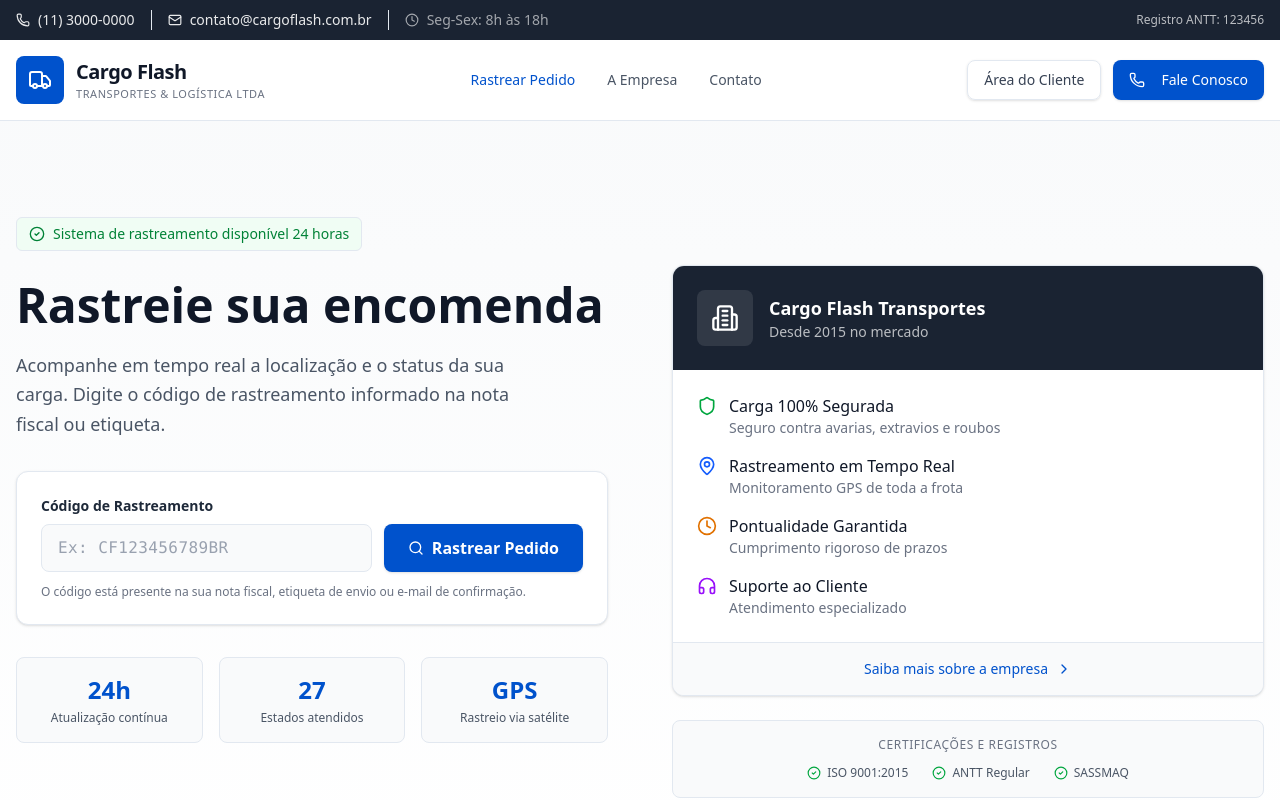
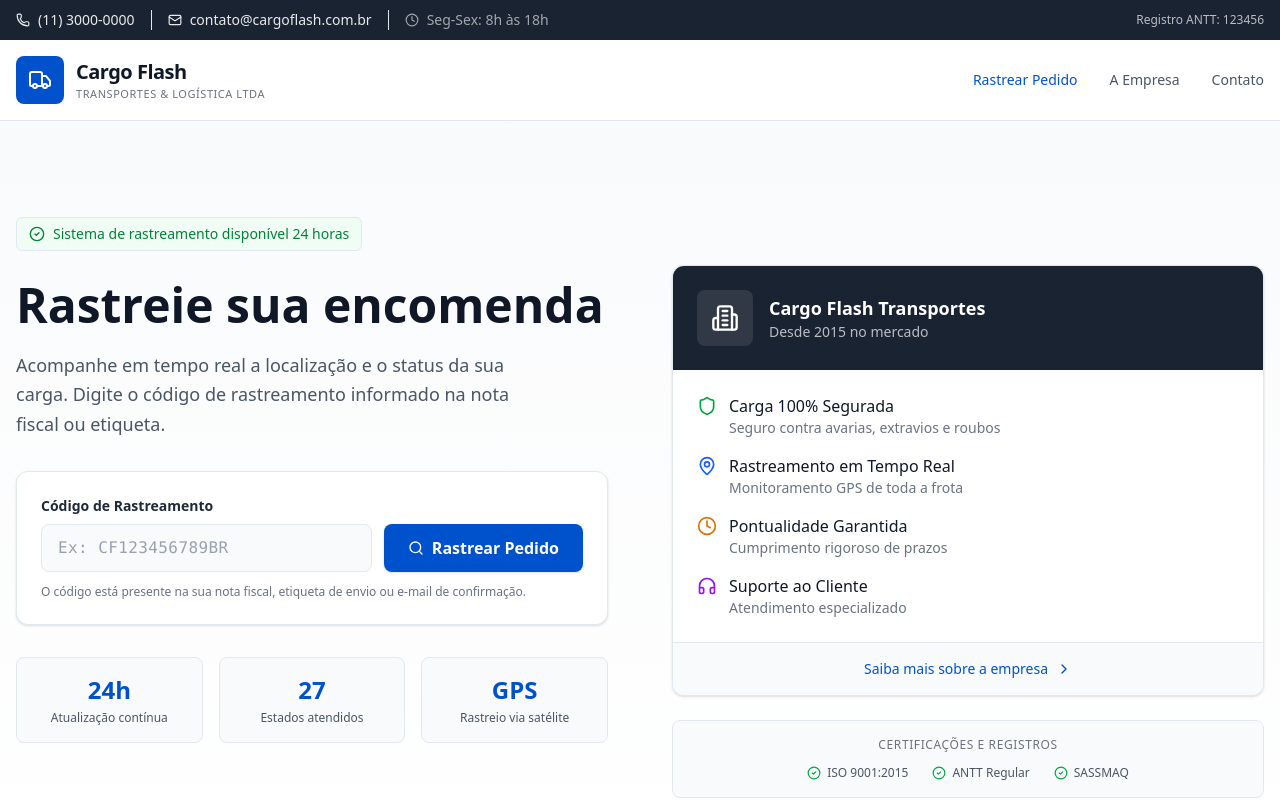
Before and after one commit to cargo-flash/cargo-flash, a Next.js app: page / in a window 1280 px wide. Shown: the top 800 px of the page. Built offline with nearby package versions, Linux system fonts and the light colour scheme.

Commit message:
Remove header buttons, addresses, and cargo specs

```diff
--- a/app/contato/page.tsx
+++ b/app/contato/page.tsx
@@ -97,13 +97,7 @@ export default function ContatoPage() {
                             <Link href="/contato" className="text-sm font-semibold text-[#0052cc]">Contato</Link>
                         </nav>
 
-                        <div className="flex items-center gap-3">
-                            <Link href="/login">
-                                <Button variant="outline" className="hidden md:flex border-gray-300 text-gray-700 hover:bg-gray-50 h-10">
-                                    Área do Cliente
-                                </Button>
-                            </Link>
-                        </div>
+
                     </div>
                 </div>
             </header>
@@ -149,11 +143,7 @@ export default function ContatoPage() {
                                     content: '(11) 99999-9999',
                                     action: 'https://wa.me/5511999999999',
                                 },
-                                {
-                                    icon: MapPin,
-                                    title: 'Endereço',
-                                    content: 'Av. Eng. Luís Carlos Berrini, 1500\nBrooklin, São Paulo - SP\nCEP: 04571-000',
-                                },
+
                             ].map((item, i) => (
                                 <div key={i} className="bg-white rounded-xl border border-gray-200 p-4 flex items-start gap-4">
                                     <div className="flex h-12 w-12 items-center justify-center rounded-lg bg-[#0052cc]/10 text-[#0052cc] shrink-0">
--- a/app/page.tsx
+++ b/app/page.tsx
@@ -81,19 +81,7 @@ export default function HomePage() {
                             <Link href="/contato" className="text-sm font-medium text-gray-600 hover:text-gray-900 transition-colors">Contato</Link>
                         </nav>
 
-                        <div className="flex items-center gap-3">
-                            <Link href="/login">
-                                <Button variant="outline" className="hidden md:flex border-gray-300 text-gray-700 hover:bg-gray-50 h-10">
-                                    Área do Cliente
-                                </Button>
-                            </Link>
-                            <a href="tel:+551130000000">
-                                <Button className="bg-[#0052cc] hover:bg-[#003d99] text-white h-10 shadow-sm">
-                                    <Phone className="h-4 w-4 mr-2" />
-                                    <span className="hidden sm:inline">Fale Conosco</span>
-                                </Button>
-                            </a>
-                        </div>
+
                     </div>
                 </div>
             </header>
@@ -272,7 +260,7 @@ export default function HomePage() {
                             <ul className="space-y-2.5 text-sm text-white/60">
                                 <li><Link href="/sobre" className="hover:text-white transition-colors">A Empresa</Link></li>
                                 <li><Link href="/contato" className="hover:text-white transition-colors">Fale Conosco</Link></li>
-                                <li><Link href="/login" className="hover:text-white transition-colors">Área do Cliente</Link></li>
+
                             </ul>
                         </div>
 
--- a/app/privacidade/page.tsx
+++ b/app/privacidade/page.tsx
@@ -206,7 +206,6 @@ export default function PrivacidadePage() {
                             <ul>
                                 <li>Email: privacidade@cargoflash.com.br</li>
                                 <li>Telefone: (11) 3000-0000</li>
-                                <li>Endereço: Av. Eng. Luís Carlos Berrini, 1500 - Brooklin, São Paulo - SP, CEP 04571-000</li>
                             </ul>
 
                             <h2>12. Autoridade Nacional de Proteção de Dados</h2>
--- a/app/rastrear/[code]/page.tsx
+++ b/app/rastrear/[code]/page.tsx
@@ -31,7 +31,7 @@ import { ConfidenceMeters } from '@/components/tracking/confidence-meters'
 import { TrackingQRCode } from '@/components/tracking/tracking-qr-code'
 import { ConfettiCelebration } from '@/components/tracking/confetti-celebration'
 import { DeliveryRouteMap } from '@/components/tracking/delivery-route-map'
-import { PackageInfoCard } from '@/components/tracking/package-info-card'
+
 import { LogisticsInfoCard } from '@/components/tracking/logistics-info-card'
 import { SupportCard } from '@/components/tracking/support-card'
 import { RecipientCard } from '@/components/tracking/recipient-card'
@@ -415,8 +415,6 @@ export default async function PremiumTrackingPage({ params }: PageProps) {
                         {/* Recipient Card */}
                         <RecipientCard delivery={delivery as Delivery} />
 
-                        {/* Package Info */}
-                        <PackageInfoCard delivery={delivery as Delivery} />
 
 
                         {/* Support Card */}
--- a/app/sobre/page.tsx
+++ b/app/sobre/page.tsx
@@ -64,13 +64,7 @@ export default function SobrePage() {
                             <Link href="/contato" className="text-sm font-medium text-gray-600 hover:text-gray-900 transition-colors">Contato</Link>
                         </nav>
 
-                        <div className="flex items-center gap-3">
-                            <Link href="/login">
-                                <Button variant="outline" className="hidden md:flex border-gray-300 text-gray-700 hover:bg-gray-50 h-10">
-                                    Área do Cliente
-                                </Button>
-                            </Link>
-                        </div>
+
                     </div>
                 </div>
             </header>
--- a/app/termos/page.tsx
+++ b/app/termos/page.tsx
@@ -174,7 +174,6 @@ export default function TermosPage() {
                             <ul>
                                 <li>Email: contato@cargoflash.com.br</li>
                                 <li>Telefone: (11) 3000-0000</li>
-                                <li>Endereço: Av. Eng. Luís Carlos Berrini, 1500 - Brooklin, São Paulo - SP</li>
                             </ul>
                         </div>
                     </div>
```
